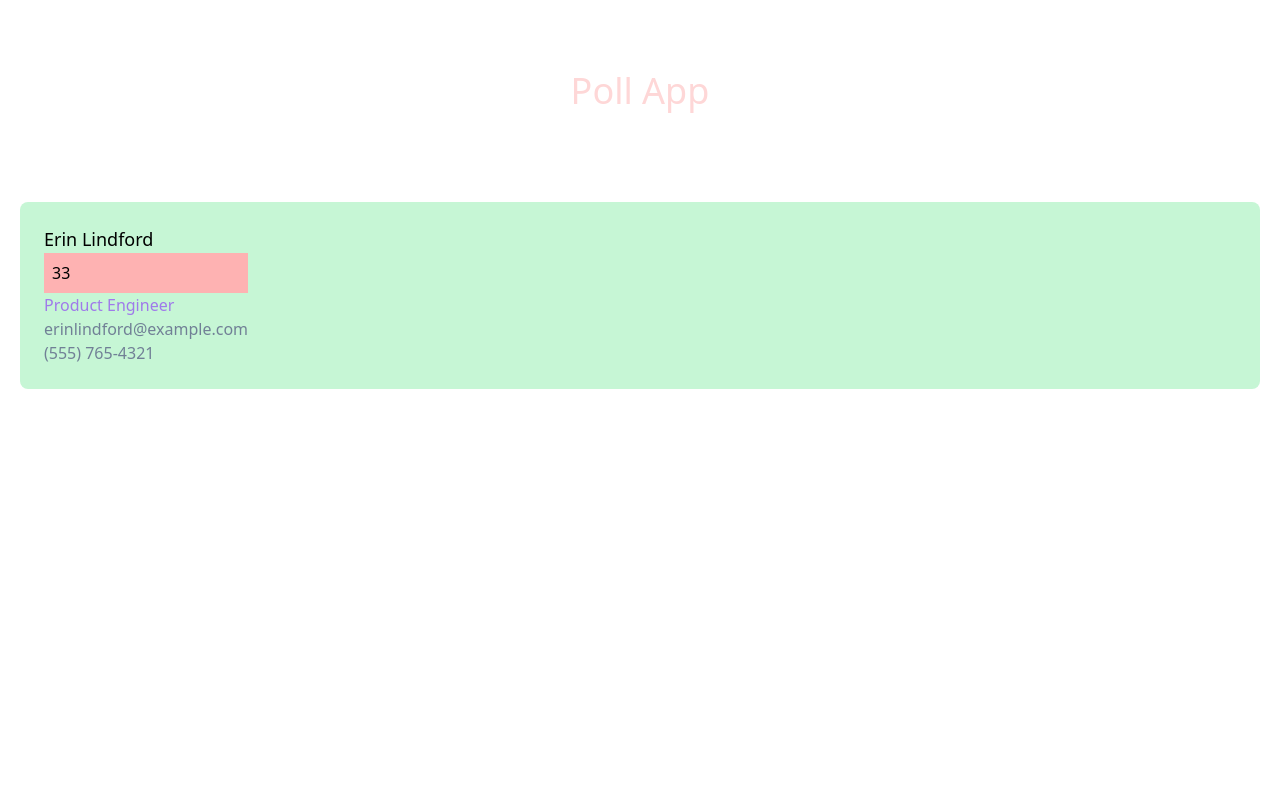
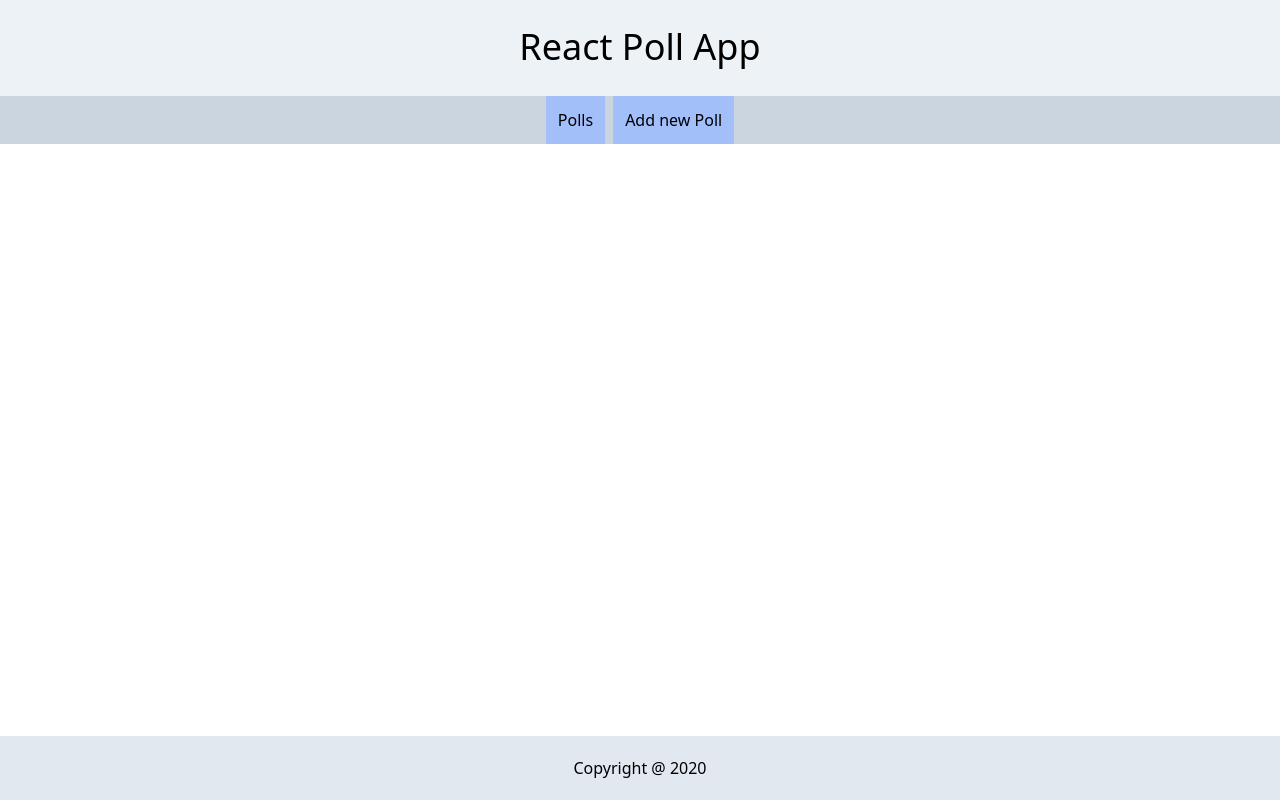
Before and after one commit to Muhammad-Arsalan31/React-Poll-App, a React (Create React App) app in the folder client/: page / in a window 1280 px wide. Built offline with nearby package versions, Linux system fonts and the light colour scheme.

Commit message:
Added navbar and footer component and customized header

```diff
--- a/client/src/App.js
+++ b/client/src/App.js
@@ -1,10 +1,14 @@
 import React from "react";
 import { Header } from "./components/Header";
+import { Navbar } from "./components/Navbar";
+import { Footer } from "./components/Footer";
 
 function App() {
   return (
     <div className="App">
       <Header />
+      <Navbar />
+      <Footer />
     </div>
   );
 }
--- /dev/null
+++ b/client/src/components/Footer.js
@@ -0,0 +1,9 @@
+import React from "react";
+
+export const Footer = () => {
+  return (
+    <div className="bg-gray-300 h-auto bottom-0 absolute w-full text-center">
+      <p className="py-5">Copyright @ 2020</p>
+    </div>
+  );
+};
--- a/client/src/components/Header.js
+++ b/client/src/components/Header.js
@@ -2,19 +2,8 @@ import React from "react";
 
 export const Header = () => {
   return (
-    <div className="h-auto ">
-      <h1 className="text-red-200 text-center py-16 text-4xl">Poll App</h1>
-      <div className="md:flex bg-green-200 w-64 lg:w-auto rounded-lg p-6 m-5">
-        <div className="text-center md:text-left">
-          <h2 className="text-lg">Erin Lindford</h2>
-          <div className="w-auto bg-red-300 p-2 ">
-            <p>33</p>
-          </div>
-          <div className="text-purple-500">Product Engineer</div>
-          <div className="text-gray-600">erinlindford@example.com</div>
-          <div className="text-gray-600">(555) 765-4321</div>
-        </div>
-      </div>
+    <div className="h-24 bg-gray-200 text-center">
+      <h1 className="text-4xl py-5">React Poll App</h1>
     </div>
   );
 };
--- /dev/null
+++ b/client/src/components/Navbar.js
@@ -0,0 +1,10 @@
+import React from "react";
+
+export const Navbar = () => {
+  return (
+    <ul className="h-12 bg-gray-400 flex justify-center items-center">
+      <li className="mx-1 py-3 px-3 bg-indigo-300 h-full">Polls</li>
+      <li className="mx-1 py-3  px-3 bg-indigo-300 h-full">Add new Poll</li>
+    </ul>
+  );
+};
```
